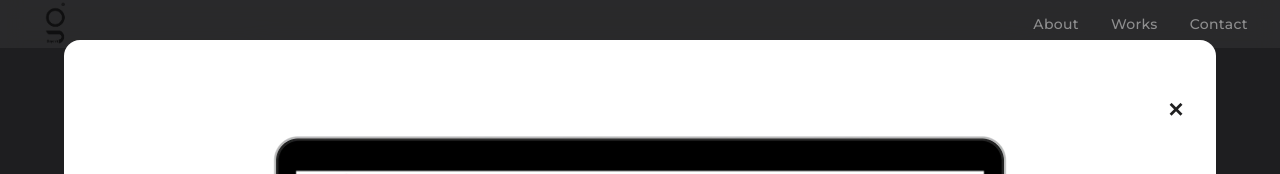
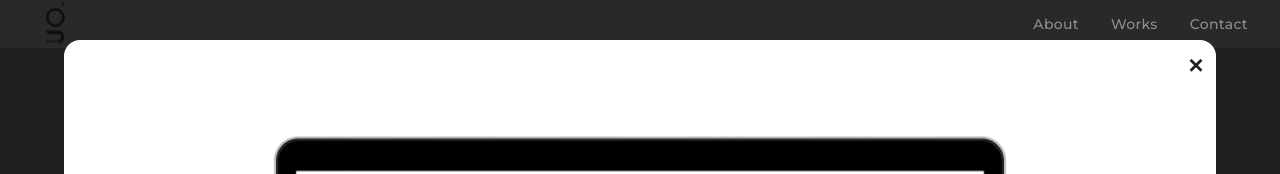
Before and after one commit to gulsahbayazit/portfolio-project, a React (Vite) app: page / in a window 1280 px wide. Both pictures are taken after a click on the element 314 px from the left and 1211 px from the top of the page. Shown: the part 811-985 px from the top of the page. Built offline with nearby package versions, Linux system fonts and the light colour scheme.

Commit message:
relative close button

```diff
--- a/src/components/DesignProjects.tsx
+++ b/src/components/DesignProjects.tsx
@@ -96,11 +96,11 @@ const DesignProjects: React.FC<IDesignProjectsProps> = ({
           {/* Popup inner */}
           <div
             ref={popupRef}
-            className="max-w-[90%] max-h-[90%] overflow-y-auto bg-white p-16 rounded-2xl max-sm:p-10"
+            className="relative max-w-[90%] max-h-[90%] overflow-y-auto bg-white p-16 rounded-2xl max-sm:p-10"
           >
             {/* Close button */}
             <button
-              className="fixed z-10 right-24 top-16 bg-white text-[var(--color-black)] text-xl font-semibold border-none cursor-pointer lg:right-24 lg:top-24 max-sm:right-2 max-sm:top-16"
+              className="absolute z-10 right-3 top-3 bg-white text-[var(--color-black)] text-xl font-semibold border-none cursor-pointer"
               onClick={handleClosePopup}
             >
               ✕
--- a/src/components/WebDevProjects.tsx
+++ b/src/components/WebDevProjects.tsx
@@ -112,11 +112,11 @@ const ProjectsWebdev: React.FC<IProjectsWebdevProps> = ({
             {/* Popup inner */}
             <div
               ref={popupRef}
-              className="max-w-[90%] max-h-[90%] overflow-y-auto bg-white p-16 rounded-2xl max-sm:p-10"
+              className="relative max-w-[90%] max-h-[90%] overflow-y-auto bg-white p-16 rounded-2xl max-sm:p-10"
             >
               {/* Close button */}
               <button
-                className="fixed z-10 right-24 top-16 bg-white text-[var(--color-black)] text-xl font-semibold border-none cursor-pointer lg:right-24 lg:top-24 max-sm:right-2 max-sm:top-16"
+                className="absolute z-10 right-3 top-3 bg-white text-[var(--color-black)] text-xl font-semibold border-none cursor-pointer"
                 onClick={handleClosePopup}
               >
                 ✕
```
